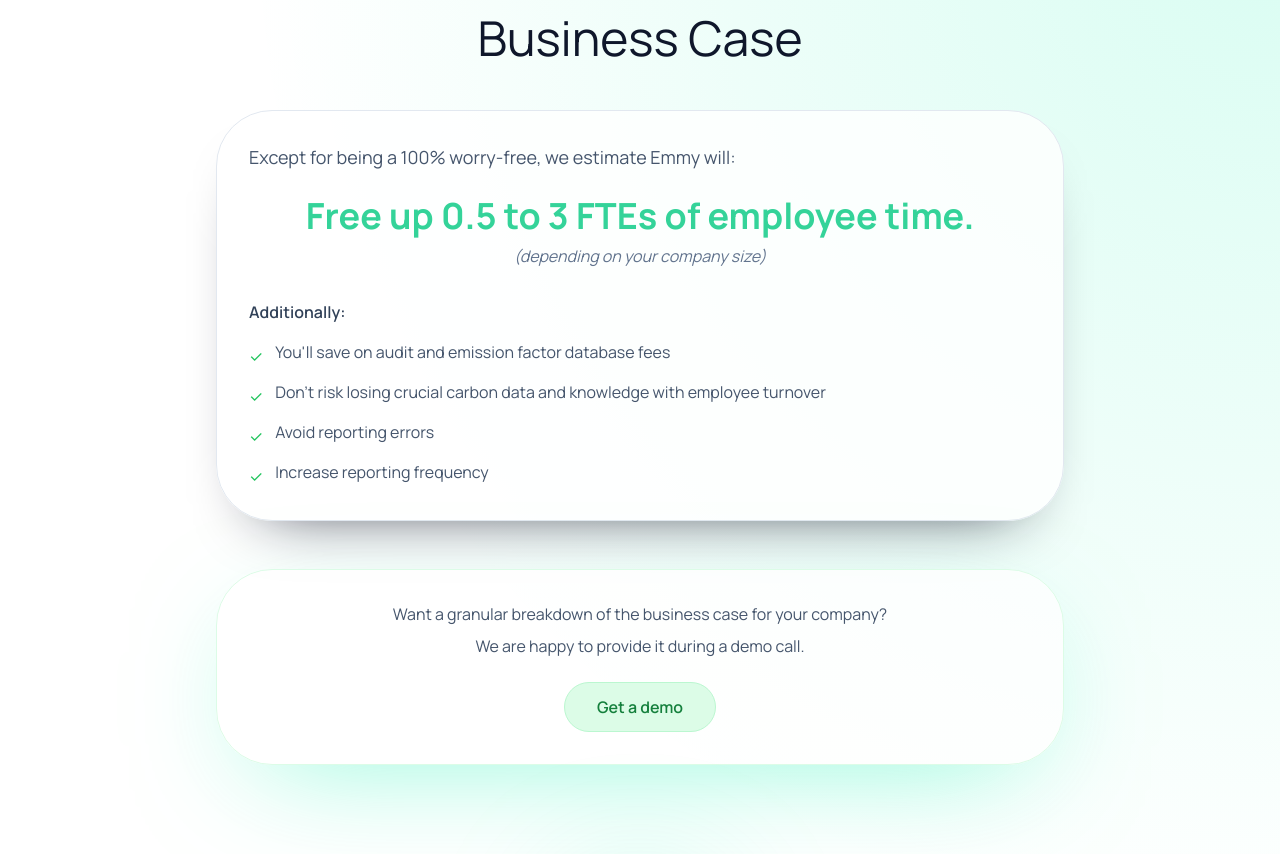
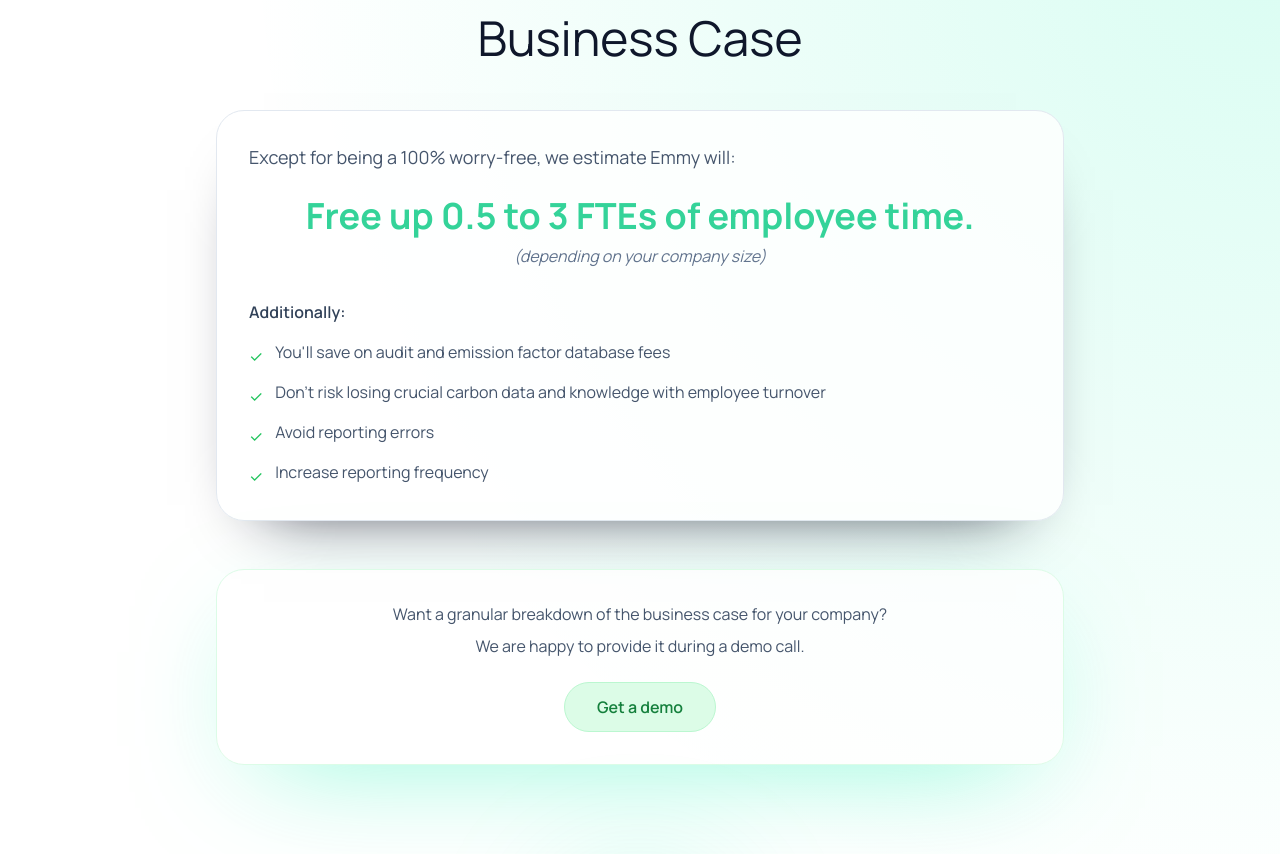
Before and after one commit to emmy-earth/promo-website, a Jekyll site: the page built from business-case.html, in a window 1280 px wide and 1201 px high. Shown: the part 163-1017 px from the top of the window. Built offline with Jekyll 4.4.1, drawn with Linux system fonts in a browser that asks for light colours; nearby versions of some CDN libraries; comment, search, counter and statistics services are not loaded.

Commit message:
Update business-case.html

```diff
--- a/business-case.html
+++ b/business-case.html
@@ -9,7 +9,7 @@ description: "Discover the business case for Emmy.earth automated carbon account
   <div class="relative mx-auto max-w-4xl px-6">
     <div class="space-y-12" data-animate>
       <h2 class="text-center font-light text-4xl text-slate-900 sm:text-5xl">Business Case</h2>
-      <div class="rounded-5xl border border-slate-200 bg-white/80 p-8 shadow-card">
+      <div class="rounded-3xl border border-slate-200 bg-white/80 p-8 shadow-card">
         <p class="text-lg leading-relaxed text-slate-600">Except for being a 100% worry-free, we estimate Emmy will:</p>
         <p class="mt-6 text-center text-3xl font-bold md:text-4xl" style="color: #34D399;">Free up 0.5 to 3 FTEs of employee time.<br><small class="mt-2 block text-base font-normal italic text-slate-500">(depending on your company size)</small></p>
         <p class="mt-8 text-base font-semibold text-slate-700">Additionally:</p>
@@ -32,7 +32,7 @@ description: "Discover the business case for Emmy.earth automated carbon account
           </li>
         </ul>
       </div>
-      <div class="rounded-5xl border border-emerald-100 bg-white/70 p-8 text-center shadow-aurora">
+      <div class="rounded-3xl border border-emerald-100 bg-white/70 p-8 text-center shadow-aurora">
         <p class="text-base text-slate-600">Want a granular breakdown of the business case for your company?</p>
         <p class="mt-2 text-base text-slate-600">We are happy to provide it during a demo call.</p>
         <a href="mailto:info@emmy.earth" class="mt-6 inline-flex items-center justify-center rounded-full border border-emerald-200 bg-emerald-100 px-8 py-3 text-base font-semibold text-emerald-700 transition hover:-translate-y-0.5 hover:border-emerald-300 hover:bg-emerald-200">Get a demo</a>
```
